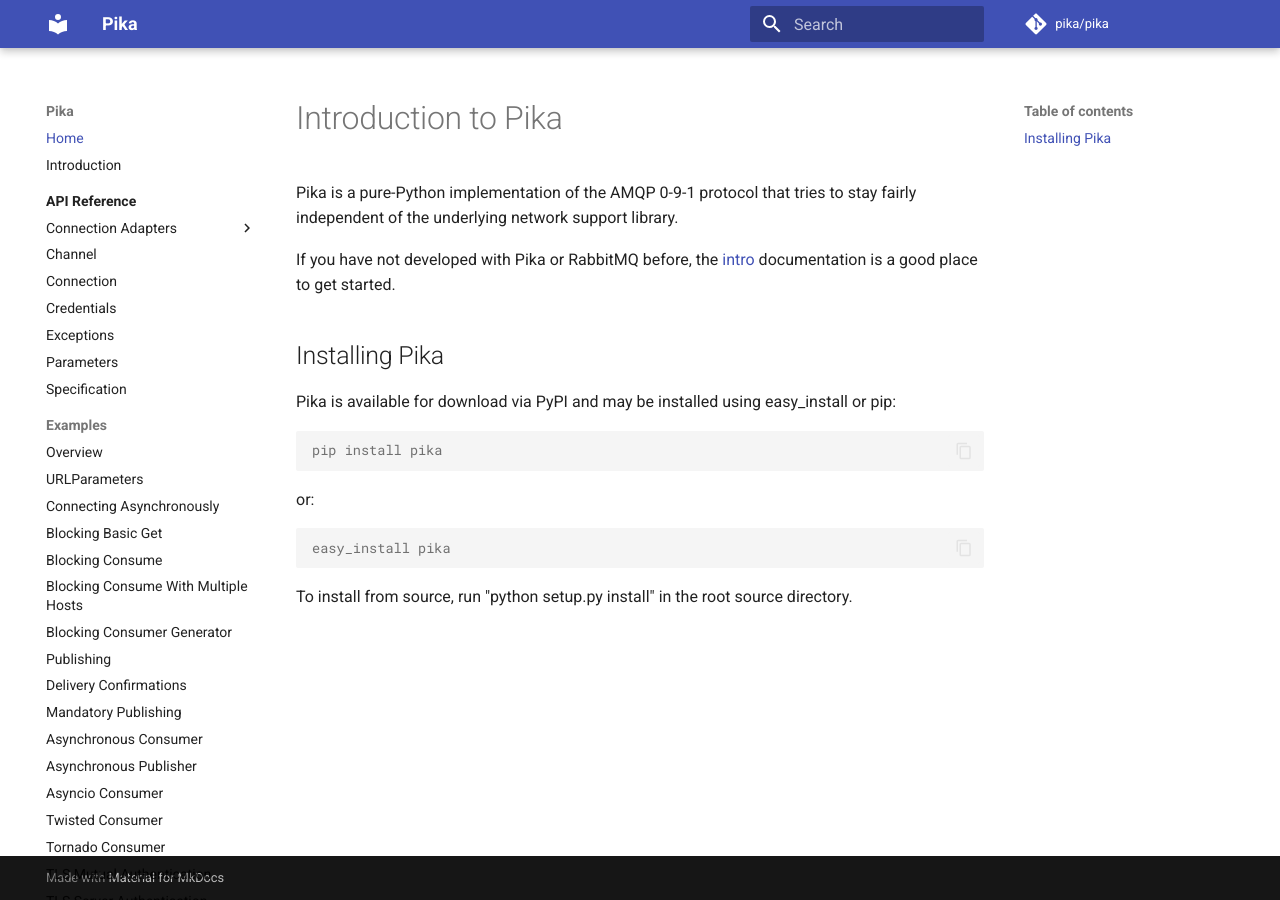
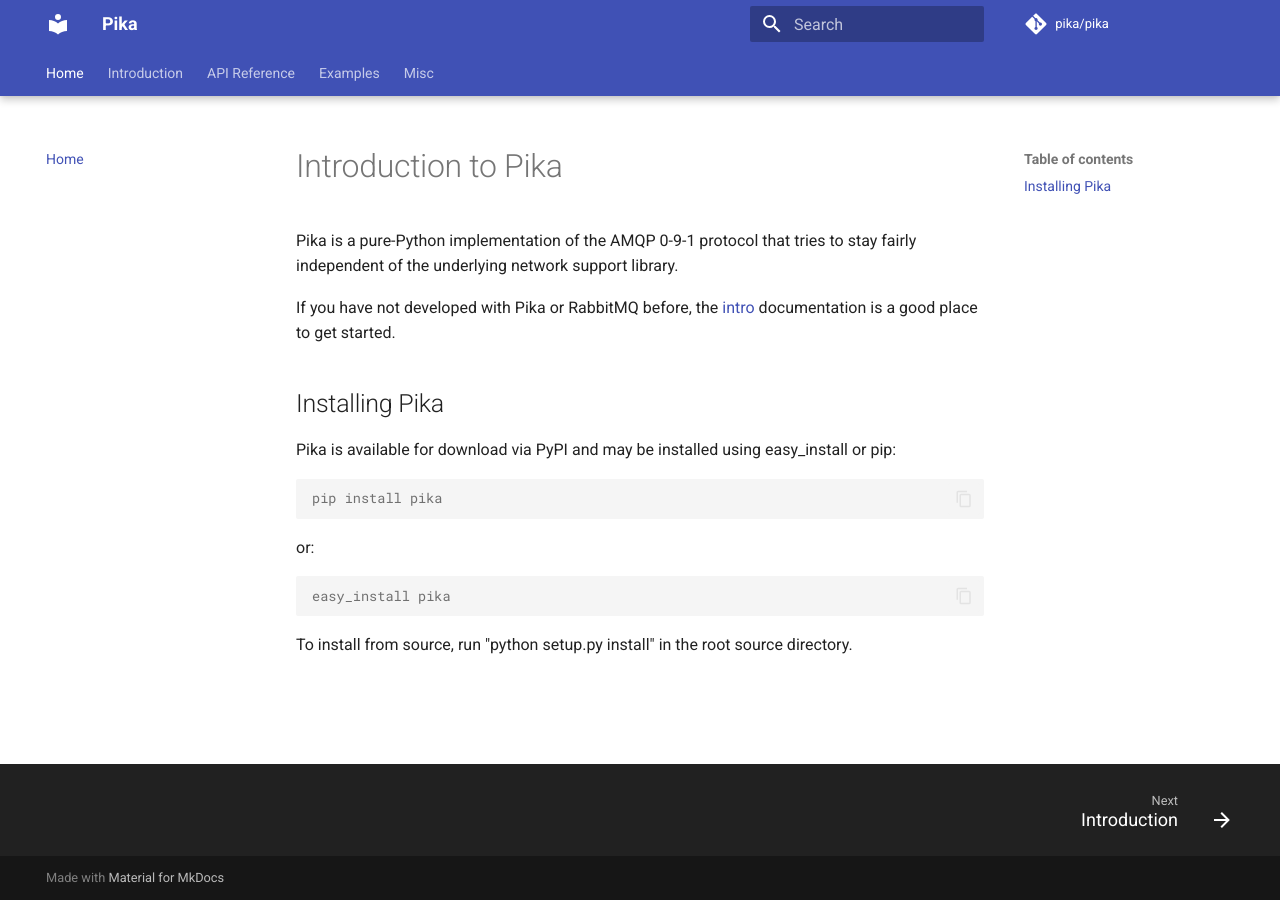
Before and after one commit to pika/pika, an MkDocs documentation site: the page built from docs/index.md, in a window 1280 px wide. Built offline with MkDocs 1.6.1 and Material for MkDocs 9.7.7, drawn with Linux system fonts in a browser that asks for light colours; comment, search, counter and statistics services are not loaded; the version menu is left out.

Commit message:
Enhance MkDocs theme features by adding additional navigation and content options

```diff
--- a/mkdocs.yml
+++ b/mkdocs.yml
@@ -11,10 +11,25 @@ theme:
   name: material
   features:
     - content.code.copy
+    - navigation.sections
+    - content.code.annotate
+    - content.footnote.tooltips
+    - content.tabs.link
+    - content.tooltips
+    - navigation.footer
     - navigation.indexes
-    - navigation.sections
+    - navigation.instant
+    - navigation.instant.prefetch
+    - navigation.instant.progress
+    - navigation.path
+    - navigation.tabs
+    - navigation.tabs.sticky
+    - navigation.top
+    - navigation.tracking
     - search.highlight
+    - search.share
     - search.suggest
+    - toc.follow
 
 plugins:
   - search
```
